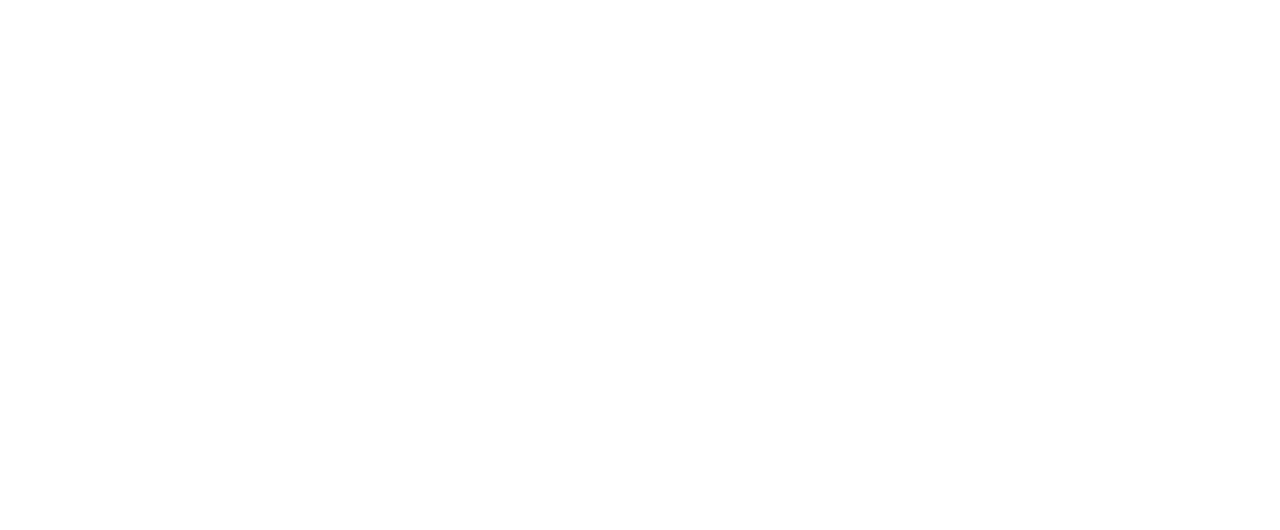
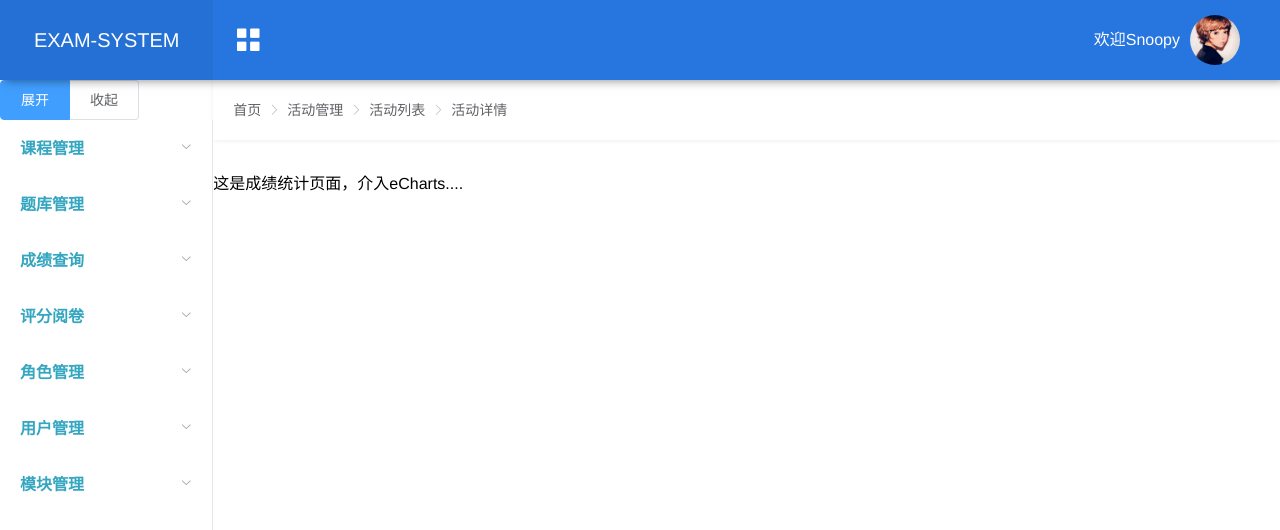
Before and after one commit to YXJ2018/SpringBoot-Vue-OnlineExam, a Vue app in the folder exam/: page /#/grade in a window 1280 px wide. Shown: the top 530 px of the page. Built offline with nearby package versions, Linux system fonts and the light colour scheme; a small style sheet from the web is missing.

Commit message:
修改头像点击以后不显示退出的bug,增加echarts页面,子路由跳转

```diff
--- a/exam/src/components/admin/index.vue
+++ b/exam/src/components/admin/index.vue
@@ -8,6 +8,7 @@
       </el-col>
       <el-col :span="20" class="main_wrapper">
         <navigator class="nav"></navigator>
+        <router-view></router-view>
       </el-col>
     </el-row>
   </div>
--- /dev/null
+++ b/exam/src/components/common/grade.vue
@@ -0,0 +1,12 @@
+// 成绩统计页面
+<template>
+  <div id="grade">
+    这是成绩统计页面，介入eCharts....
+  </div>
+</template>
+
+<script>
+export default {
+  name: "grade"
+}
+</script>
--- a/exam/src/components/common/header.vue
+++ b/exam/src/components/common/header.vue
@@ -57,13 +57,13 @@
   line-height: 80px;
   color: #fff;
   box-shadow: 5px 0px 10px rgba(0, 0, 0, 0.5);
-  overflow: hidden;
 }
 #topbar .topbar-left {
   height: 80px;
   display: flex;
   justify-content: center;
   background: rgba(0, 0, 0, 0.05);
+  overflow: hidden;
 }
 .topbar-left .icon-kaoshi {
   font-size: 60px;
--- a/exam/src/components/common/mainLeft.vue
+++ b/exam/src/components/common/mainLeft.vue
@@ -38,7 +38,7 @@
         <el-menu-item-group>
           <span slot="title">查询学生成绩</span>
           <el-menu-item index="3-1">根据班级查看成绩</el-menu-item>
-          <el-menu-item index="3-2">成绩统计</el-menu-item>
+          <el-menu-item index="3-2" @click="routerToGrade()">成绩统计</el-menu-item>
         </el-menu-item-group>
       </el-submenu>
       <el-submenu index="4">
@@ -113,6 +113,9 @@
       },
       handleClose(key, keyPath) {
         // console.log(key, keyPath);
+      },
+      routerToGrade() {
+        this.$router.push({path: '/grade'})
       }
     }
   }
--- a/exam/src/router/index.js
+++ b/exam/src/router/index.js
@@ -5,6 +5,8 @@
 import header from '@/components/common/header'
 import mainLeft from '@/components/common/mainLeft'
 import index from '@/components/admin/index'
+import grade from '@/components/common/grade'
+
 Vue.use(Router)
 
 export default new Router({
@@ -16,6 +18,6 @@
     },
     {path: '/test',component: demo},
     {path: '/header',component:header,children:[{path:'/',component:mainLeft}]},
-    {path: '/index',component:index}
+    {path: '/index',component:index,children:[{path:'/grade',component:grade}]}
   ]
 })
```
